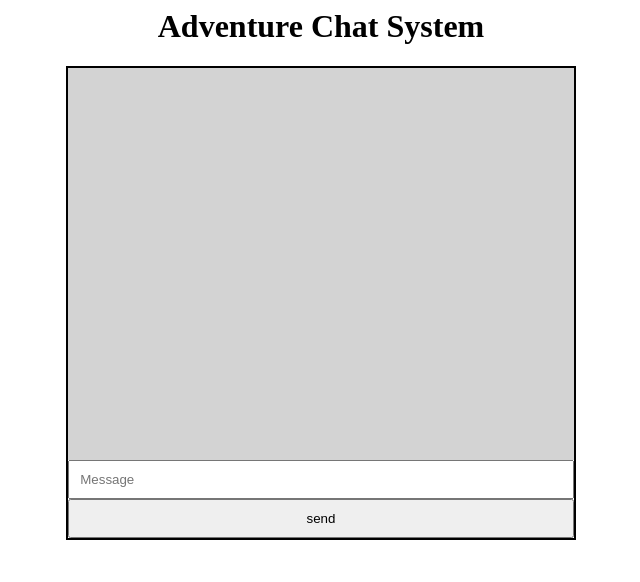
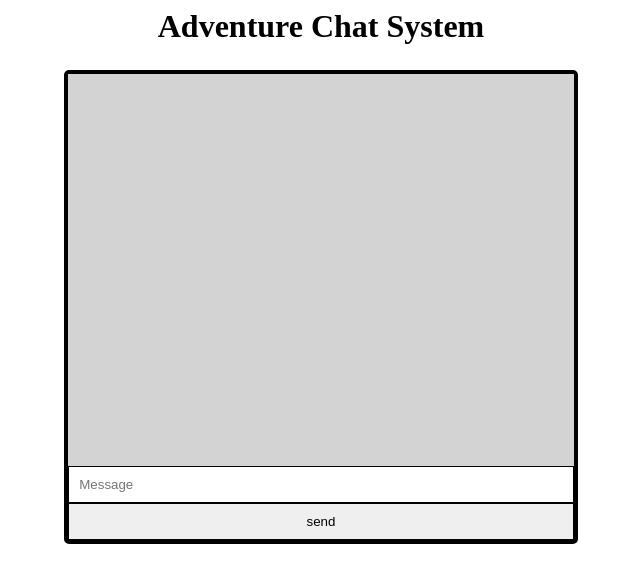
Before and after one commit to IrishFagan/AdventureChatSystem, a website: page index.html in a window 1280 px wide. Shown: the whole page, without its empty margins (319-959 px from the left). Drawn offline with nearby package versions, Linux system fonts and the light colour scheme; no server answers.

Commit message:
Change styling of chat elements

```diff
--- a/chat.css
+++ b/chat.css
@@ -14,6 +14,7 @@ h1 {
 	margin: auto;
 	width: 100%;
 	padding: 10px;
+	border: 1px solid black;
 }
 
 form {
@@ -24,7 +25,9 @@ form {
 	width:40%;
 	margin: auto;
 	text-align: center;
-	border: 2px solid black;
+	border: 4px solid black;
+	border-radius: 5px;
+	margin-top: 2%;
 }
 
 .message {
```
